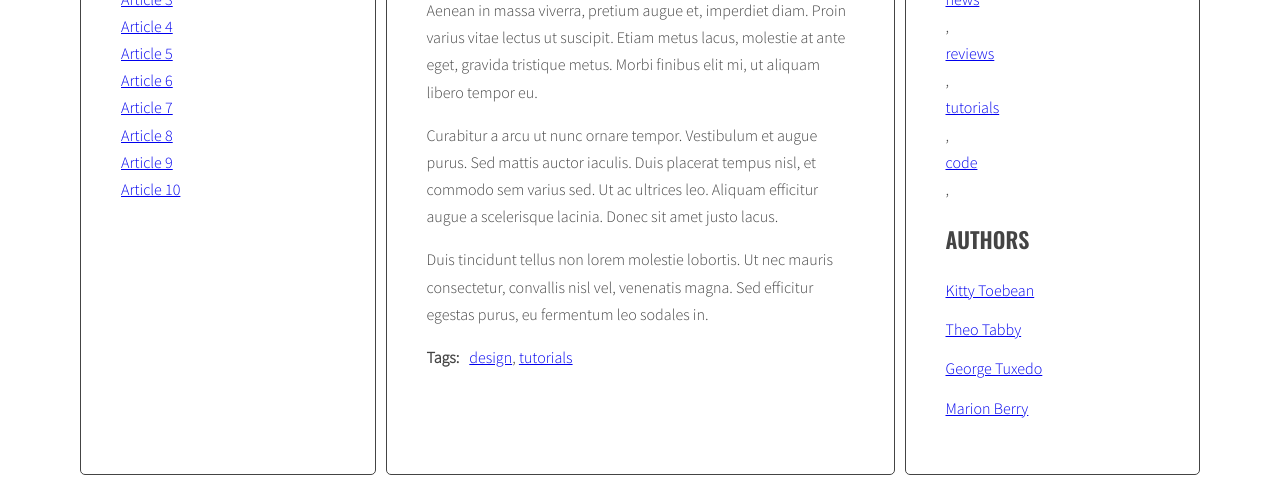
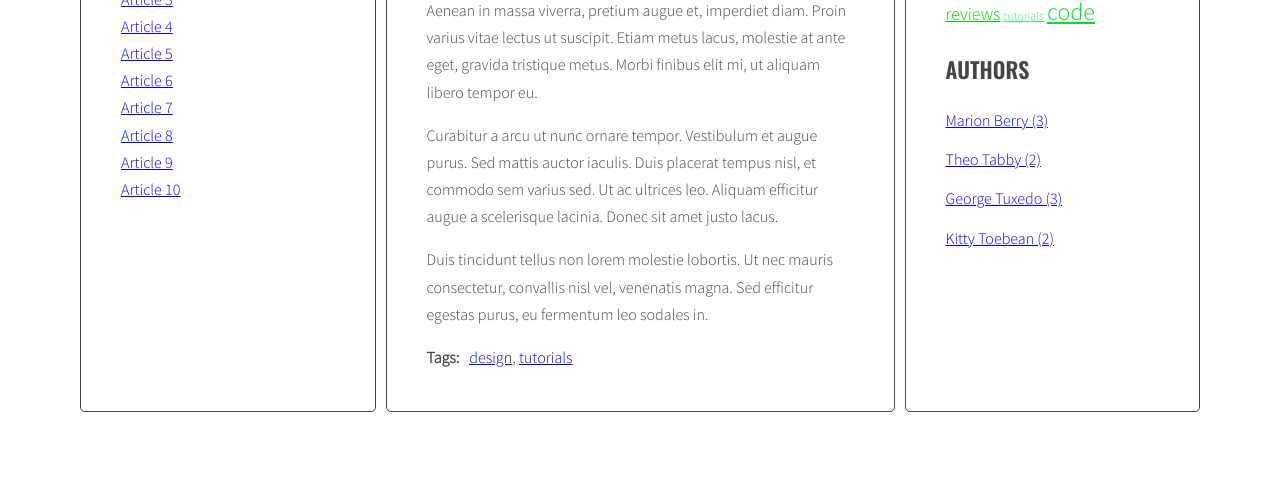
Before and after one commit to cvprian/javascript-blog, a website: page index.html in a window 1280 px wide. Shown: the part 427-910 px from the top of the page. After the commit the page ends 847 px from the top, so only its background shows below. Drawn offline with nearby package versions, Linux system fonts and the light colour scheme.

Commit message:
Display authors list

```diff
--- a/index.html
+++ b/index.html
@@ -243,26 +243,6 @@
                     </ul>
                     <h2 class="section-title">Authors</h2>
                     <ul class="list authors">
-                        <li>
-                            <a href="#">
-                                <span class="author-name">Kitty Toebean</span>
-                            </a>
-                        </li>
-                        <li>
-                            <a href="#">
-                                <span class="author-name">Theo Tabby</span>
-                            </a>
-                        </li>
-                        <li>
-                            <a href="#">
-                                <span class="author-name">George Tuxedo</span>
-                            </a>
-                        </li>
-                        <li>
-                            <a href="#">
-                                <span class="author-name">Marion Berry</span>
-                            </a>
-                        </li>
                     </ul>
                 </aside>
             </main>
--- a/js/script.js
+++ b/js/script.js
@@ -30,7 +30,10 @@ const optArticleSelector = '.post',
     optTitleListSelector = '.titles',
     optArticleTagsSelector = '.post-tags .list',
     optArticleAuthorSelector = '.post-author',
-    optTagsListSelector = '.tags.list';
+    optTagsListSelector = '.tags.list',
+    optCloudClassCount = 5,
+    optCloudClassPrefix = 'tag-size-',
+    optAuthorsListSelector = '.authors';
 
 function generateTitleLinks(customSelector = '') {
     /* remove contents of titleList */
@@ -59,8 +62,31 @@ function generateTitleLinks(customSelector = '') {
 
 generateTitleLinks();
 
+function calculateTagsParams(tags){
+  let params = {
+    max: 0,
+    min: 999999
+  };
+  for(let tag in tags){
+    if(tags[tag] > params.max){
+      params.max = tags[tag];
+    } else if(tags[tag] < params.min){
+      params.min = tags[tag];
+    }
+  }
+  return params;
+}
+
+function calculateTagClass(count, params){
+  const normalizedCount = count - params.min;
+  const normalizedMax = params.max - params.min;
+  const percentage = normalizedCount / normalizedMax;
+  const classNumber = Math.floor(percentage * (optCloudClassCount - 1) + 1);
+  return optCloudClassPrefix + classNumber;
+}
+
 function generateTags(){
-    let allTags = [];
+    let allTags = {};
     /* find all articles */
     const articles = document.querySelectorAll(optArticleSelector);
     /* START LOOP: for every article: */
@@ -79,8 +105,10 @@ function generateTags(){
             let linkHTML = '<li><a href="#tag-' + tag + '">' + tag + '</a></li>';
             if(articleTagsArray.indexOf(tag) != (articleTagsArray.length -1)){
               linkHTML = linkHTML + ', ';
-              if(allTags.indexOf(linkHTML) == -1){
-                allTags.push(linkHTML);
+              if(!allTags.hasOwnProperty(tag)){
+                allTags[tag] = 1;
+              } else {
+                allTags[tag]++;
               }
             }
         /* add generated code to html variable */
@@ -93,7 +121,13 @@ function generateTags(){
     /* END LOOP: for every article: */
     }
     const tagList = document.querySelector('.tags');
-    tagList.innerHTML = allTags.join(' ');
+    const tagsParams = calculateTagsParams(allTags);
+    let allTagsHTML = '';
+    for(let tag in allTags){
+      const tagLinkHTML = '<li><a class="' + calculateTagClass(allTags[tag], tagsParams) + '" href="#tag-' + tag + '">' + tag + '</a></li> ';
+      allTagsHTML += tagLinkHTML;
+    }
+    tagList.innerHTML = allTagsHTML;
   }
 
 generateTags();
@@ -141,6 +175,7 @@ function addClickListenersToTags(){
 addClickListenersToTags();
 
 function generateAuthors(){
+    let authors = {};
     const articles = document.querySelectorAll(optArticleSelector);
     for(let article of articles){
       const authorWrapper = article.querySelector(optArticleAuthorSelector);
@@ -150,7 +185,19 @@ function generateAuthors(){
       html = html + linkHTML;
       authorWrapper.innerHTML = html;
       html = '';
+      if(!authors.hasOwnProperty(articleAuthor)){
+        authors[articleAuthor] = 1;
+      } else {
+        authors[articleAuthor]++;
+      }
     }
+    const authorList = document.querySelector(optAuthorsListSelector);
+    let allAuthorsHTML = '';
+    for(let author in authors){
+      const authorLinkHTML = '<li><a href="#author-' + author + '">' + author + ' ' + '(' + authors[author] + ')' + '</a></li>';
+      allAuthorsHTML += authorLinkHTML;
+    }
+    authorList.innerHTML = allAuthorsHTML;
   }
 
 generateAuthors();
@@ -173,8 +220,12 @@ function authorClickHandler(event){
 
 function addClickListenersToAuthors(){
     const allLinksToAuthors = document.querySelectorAll('.post-author a ');
+    const allAuthors = document.querySelectorAll('.authors a');
     for(let oneLink of allLinksToAuthors){
       oneLink.addEventListener('click', authorClickHandler);
+    }
+    for(let oneAuthor of allAuthors){
+      oneAuthor.addEventListener('click', authorClickHandler);
     }
   }
 
--- a/sass/style.scss
+++ b/sass/style.scss
@@ -99,6 +99,12 @@ body {
     }
 }
 
+.tags {
+    li{
+        display: inline-block;
+    }
+}
+
 /* Authors */
 
 .authors {
@@ -128,3 +134,28 @@ body {
         margin: 0 10px 0 0;
     }
 }
+
+a.tag-size-1 {
+    font-size: 12px;
+    color: #03d442af;
+  }
+
+  a.tag-size-2 {
+    font-size: 18px;
+    color: #08c708;
+  }
+
+  a.tag-size-3 {
+    font-size: 24px;
+    color: #06db34;
+  }
+
+  a.tag-size-4 {
+    font-size: 30px;
+    color: #0dff05;
+  }
+
+  a.tag-size-5 {
+    font-size: 36px;
+    color: #4bff4b;
+  }
```
Also changed, not shown: css/style.css, package.json (line endings or trailing spaces), 2 other files.
